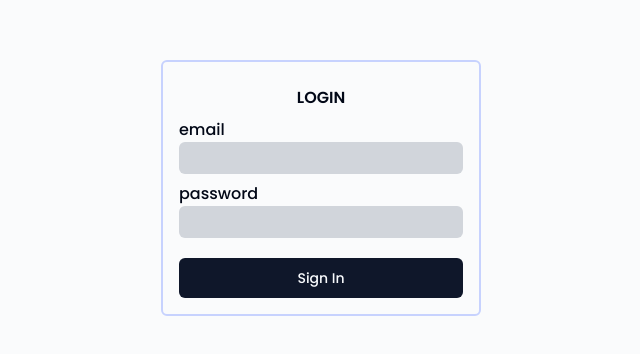
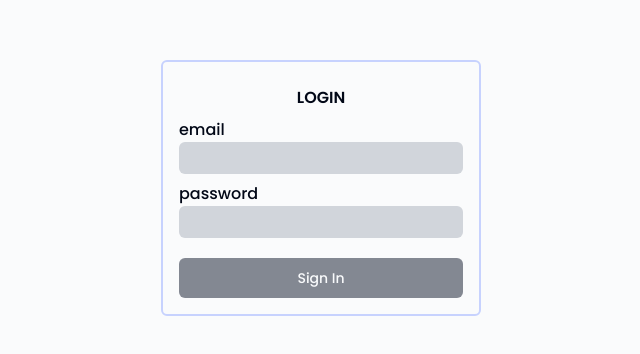
Before and after one commit to candran054/task-crud, a Next.js app: page / in a window 1280 px wide. Shown: the part 212-566 px from the top of the page, without its empty margins (319-959 px from the left). Built offline with nearby package versions, Linux system fonts and the light colour scheme.

Commit message:
add error handling in login and add spinning animation in sign in proccess

```diff
--- a/app/page.tsx
+++ b/app/page.tsx
@@ -3,14 +3,22 @@
 import React, { useState } from "react";
 import { Button } from "./component/ui/button";
 import { useRouter } from "next/navigation";
+import { AiOutlineLoading3Quarters } from "react-icons/ai";
 
 export default function Home() {
   const { push } = useRouter();
   const [email, setEmail] = useState("");
   const [password, setPassword] = useState("");
+  const [error, setError] = useState("");
+  const [isLoading, setIsLoading] = useState(false);
+
+  const isButtonDisabled = !email || !password;
 
   const handleSubmit = async (event: React.FormEvent<HTMLFormElement>) => {
     event.preventDefault();
+
+    setIsLoading(true);
+    setError("");
 
     const payload = {
       email: email,
@@ -30,13 +38,17 @@ export default function Home() {
         const responseData = await response.json();
         push("/dashboard");
         console.log(responseData);
+      } else if (response.status === 400) {
+        setError("Email or password is incorrect");
       } else {
         const responseData = await response.json();
+        setIsLoading(false);
         console.log(responseData);
       }
     } catch (error) {
       console.error("Error occurred:", error);
     }
+    setIsLoading(false);
   };
 
   return (
@@ -59,8 +71,16 @@ export default function Home() {
           type="password"
           className="w-full pl-2 pt-1 pb-1 bg-gray-300 rounded-md outline-none focus:bg-slate-200"
         />
-        <Button type="submit" className="mt-5">
-          Sign In
+        {error && (
+          <p className="text-xs text-semibold mt-1 text-red-500">{error}</p>
+        )}
+
+        <Button disabled={isButtonDisabled} type="submit" className="mt-5">
+          {isLoading ? (
+            <AiOutlineLoading3Quarters className="animate-spin" />
+          ) : (
+            "Sign In"
+          )}
         </Button>
       </div>
     </form>
```
